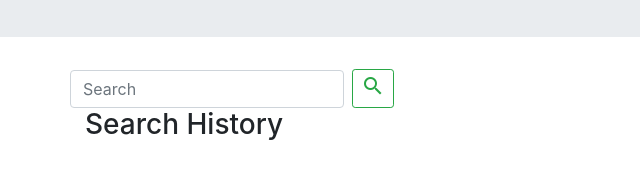
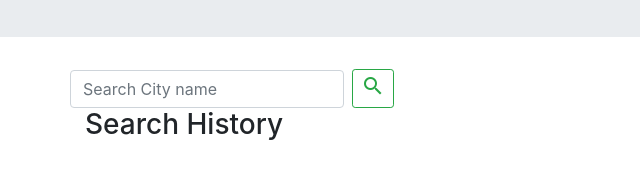
Before and after one commit to proudfer000/weather-dashboard, a plain HTML site: page index.html in a window 1280 px wide. Shown: the part 166-344 px from the top of the page, 0-640 px from the left. Drawn offline with nearby package versions, Linux system fonts and the light colour scheme.

Commit message:
small fix to html

```diff
--- a/index.html
+++ b/index.html
@@ -30,7 +30,7 @@
 
                 <div class="row">
                     <form class="form-inline my-2 my-lg-0">
-                        <input id="search-term" class="form-control mr-sm-2" type="search" placeholder="Search"
+                        <input id="search-term" class="form-control mr-sm-2" type="search" placeholder="Search City name"
                             aria-label="Search">
                         <button id="run-search" class="btn btn-outline-success my-2 my-sm-0 btn-sm">
                             <span class="material-icons">
```
